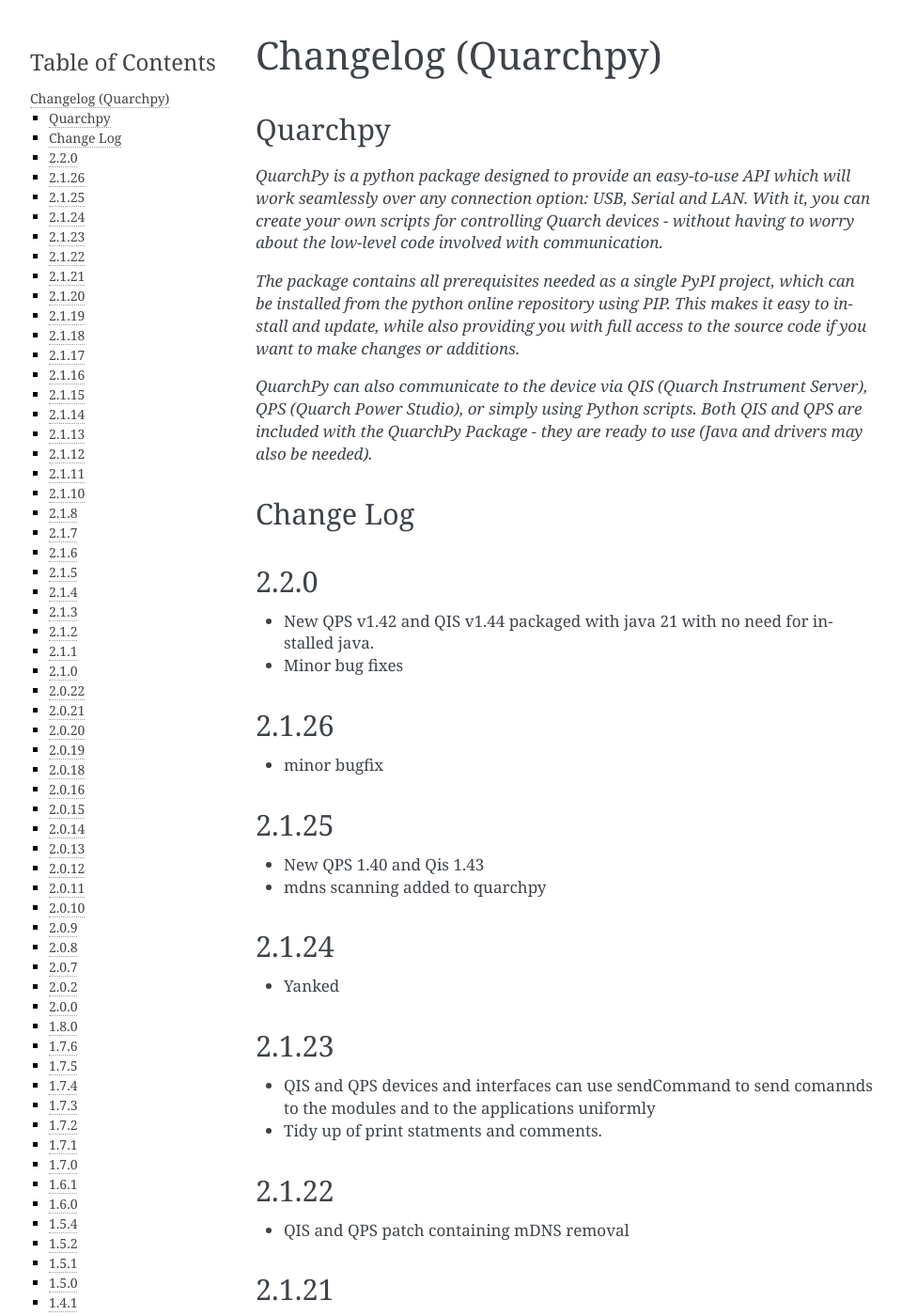
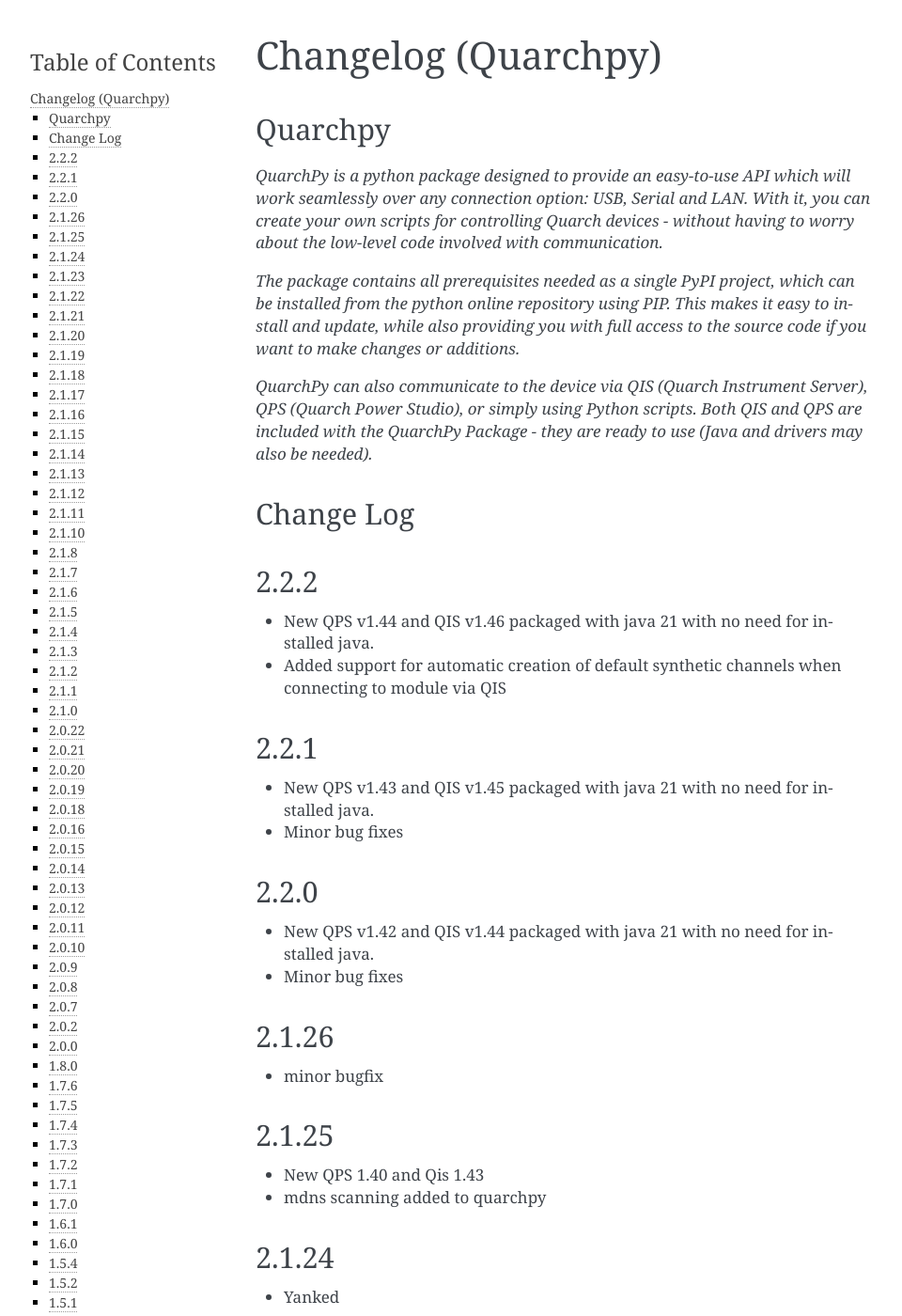
Before and after one commit to QuarchTechnologyLtd/QuarchPy, a Sphinx documentation site: the page built from quarchpy/Docs/CHANGES.rst, in a window 1280 px wide and 1400 px high. Shown: the whole window at 94% size, without its empty margins (148-1108 px from the left). Built offline with Sphinx 7.4.7, drawn with Linux system fonts in a browser that asks for light colours.

Commit message:
Updated Changelog.
git-svn-id: https://quarchserver4.ds.quarch.com/svn/Software/Python/QuarchPy/Trunk@10520 265bcc82-57df-11dd-8522-2d0c19f12d9e

```diff
--- a/quarchpy/Docs/CHANGES.rst
+++ b/quarchpy/Docs/CHANGES.rst
@@ -12,6 +12,16 @@
 
 Change Log
 ----------
+
+2.2.2
+-----
+- New QPS v1.44 and QIS v1.46 packaged with java 21 with no need for installed java.
+- Added support for automatic creation of default synthetic channels when connecting to module via QIS
+
+2.2.1
+-----
+- New QPS v1.43 and QIS v1.45 packaged with java 21 with no need for installed java.
+- Minor bug fixes
 
 2.2.0
 -----
```
